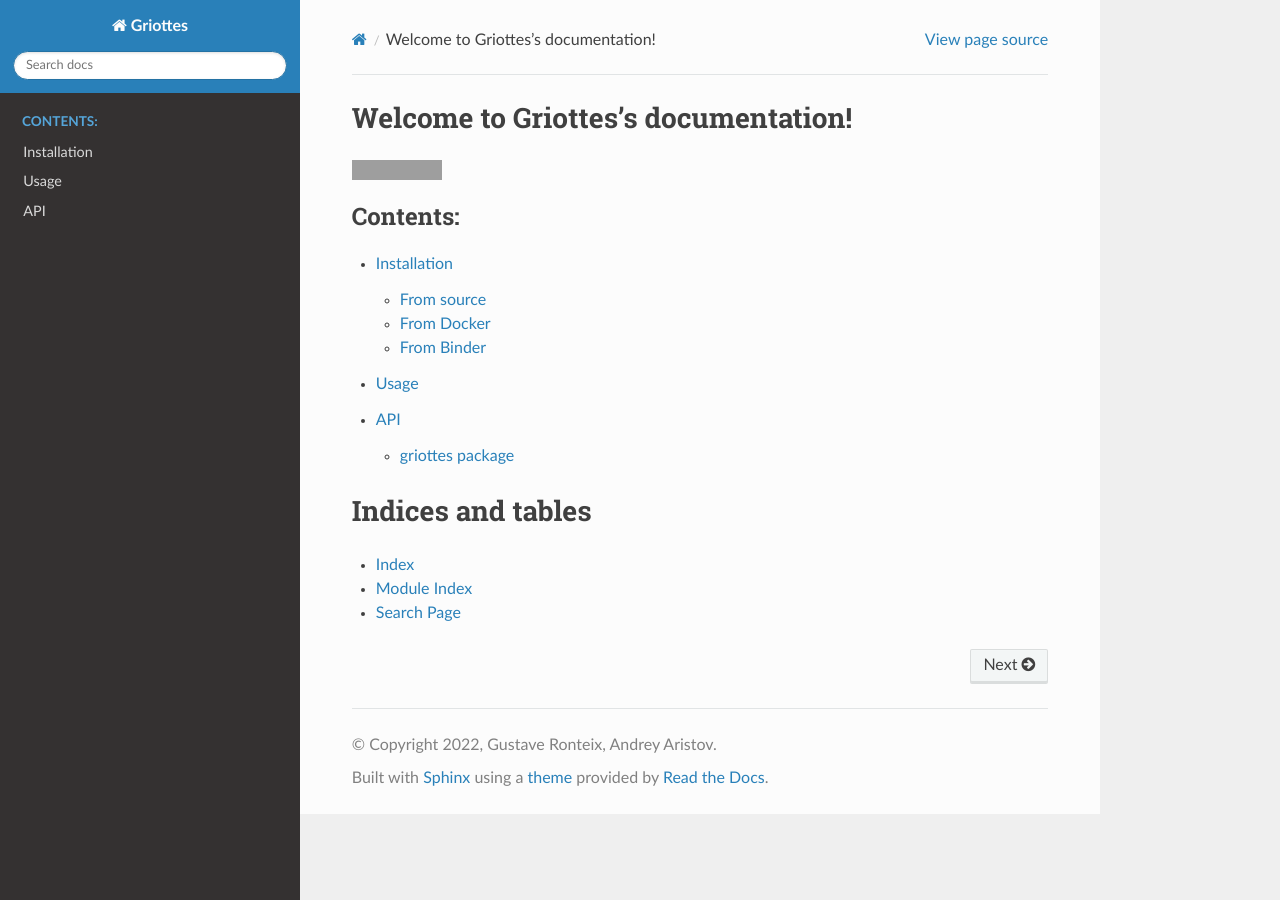
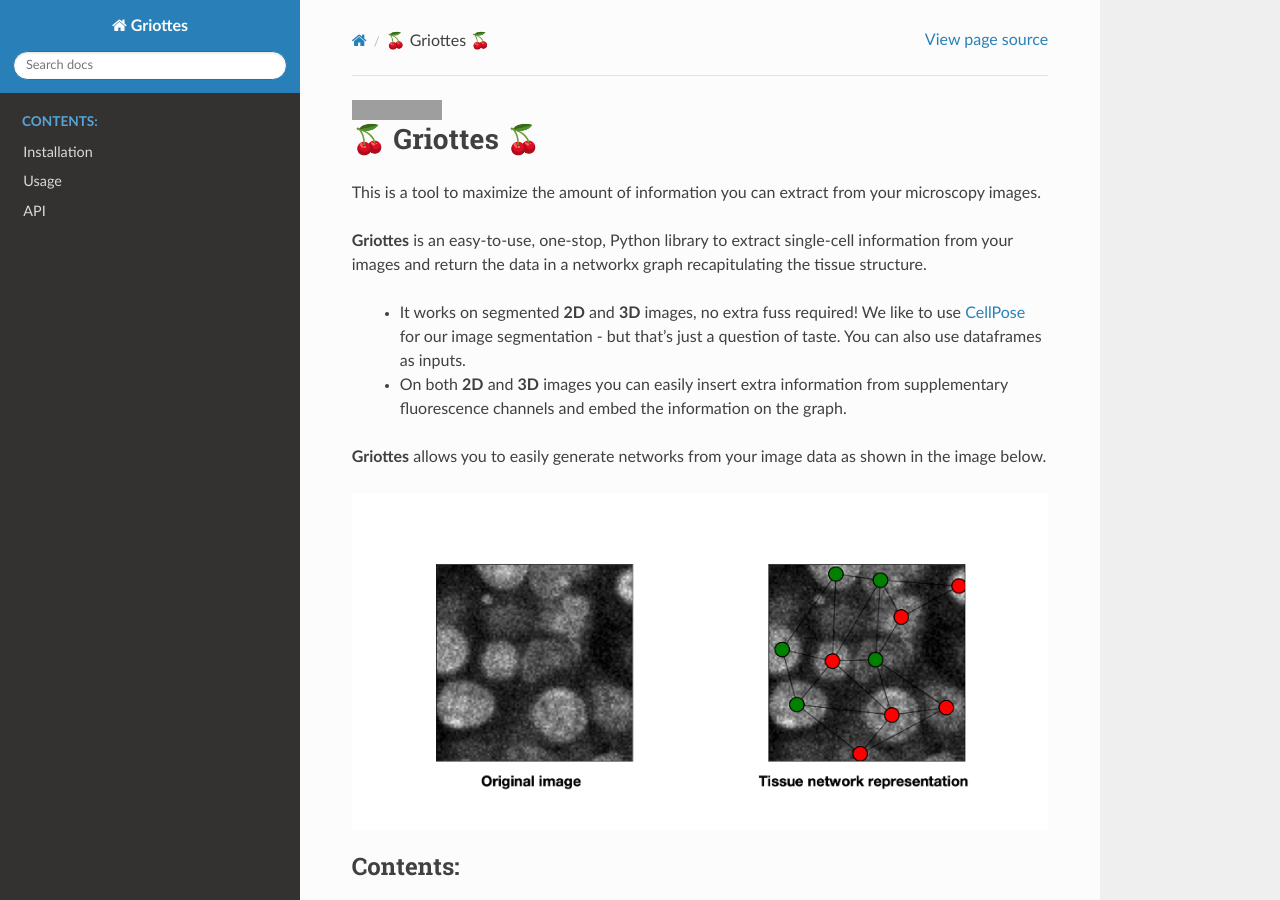
Before and after one commit to BaroudLab/Griottes, a Sphinx documentation site: the page built from docs/source/index.rst, in a window 1280 px wide and 900 px high. Built offline with Sphinx 7.4.7 and the Read the Docs theme 2.0.0, drawn with Linux system fonts in a browser that asks for light colours; grey boxes are pictures that could not be loaded.

Commit message:
add intro with an image

```diff
--- a/docs/source/index.rst
+++ b/docs/source/index.rst
@@ -3,12 +3,25 @@
    You can adapt this file completely to your liking, but it should at least
    contain the root `toctree` directive.
 
-Welcome to Griottes's documentation!
-====================================
-
 .. image:: https://readthedocs.org/projects/griottes/badge/?version=latest
    :target: https://griottes.readthedocs.io/en/latest/?badge=latest
    :alt: Documentation Status
+
+===================
+ 🍒  Griottes 🍒
+===================
+
+This is a tool to maximize the amount of information you can extract from your microscopy images.
+
+**Griottes** is an easy-to-use, one-stop, Python library to extract single-cell information from your images and return the data in a networkx graph recapitulating the tissue structure.
+
+ - It works on segmented **2D** and **3D** images, no extra fuss required! We like to use `CellPose <https://cellpose.readthedocs.io/en/latest/index.html>`_ for our image segmentation - but that's just a question of taste. You can also use dataframes as inputs.
+
+ - On both **2D** and **3D** images you can easily insert extra information from supplementary fluorescence channels and embed the information on the graph.
+
+**Griottes** allows you to easily generate networks from your image data as shown in the image below.
+
+.. image:: ../../images/griottes_example.png
 
 .. toctree::
    :maxdepth: 2
```
